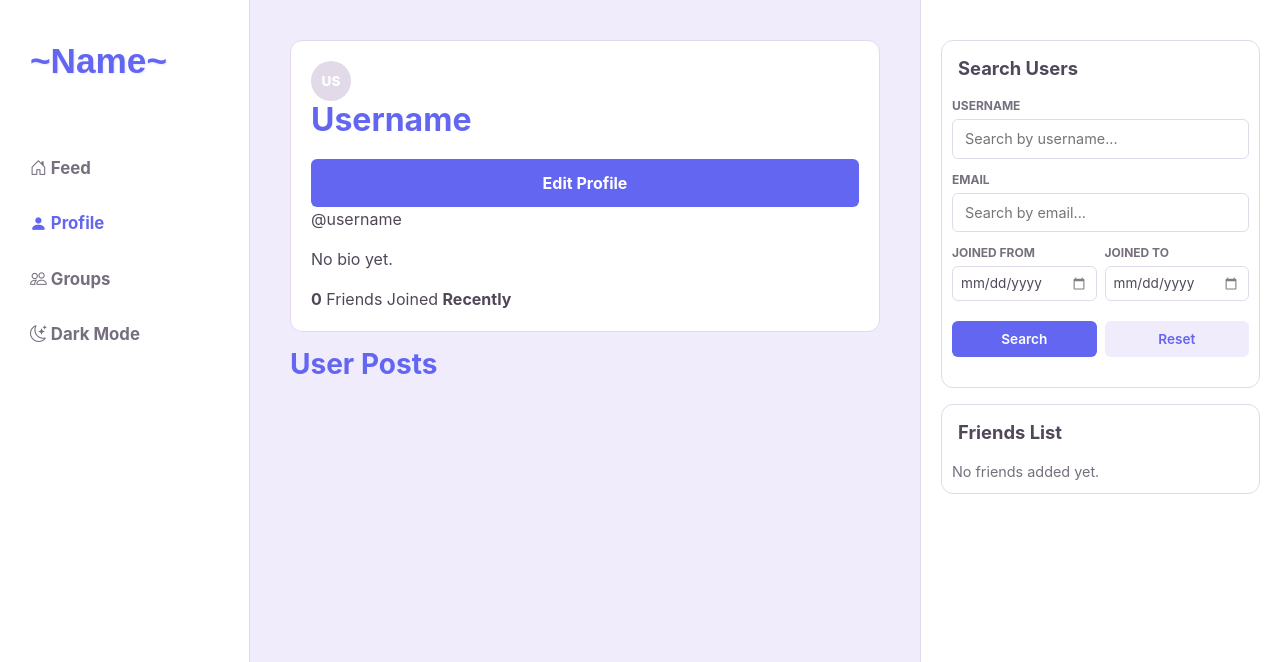
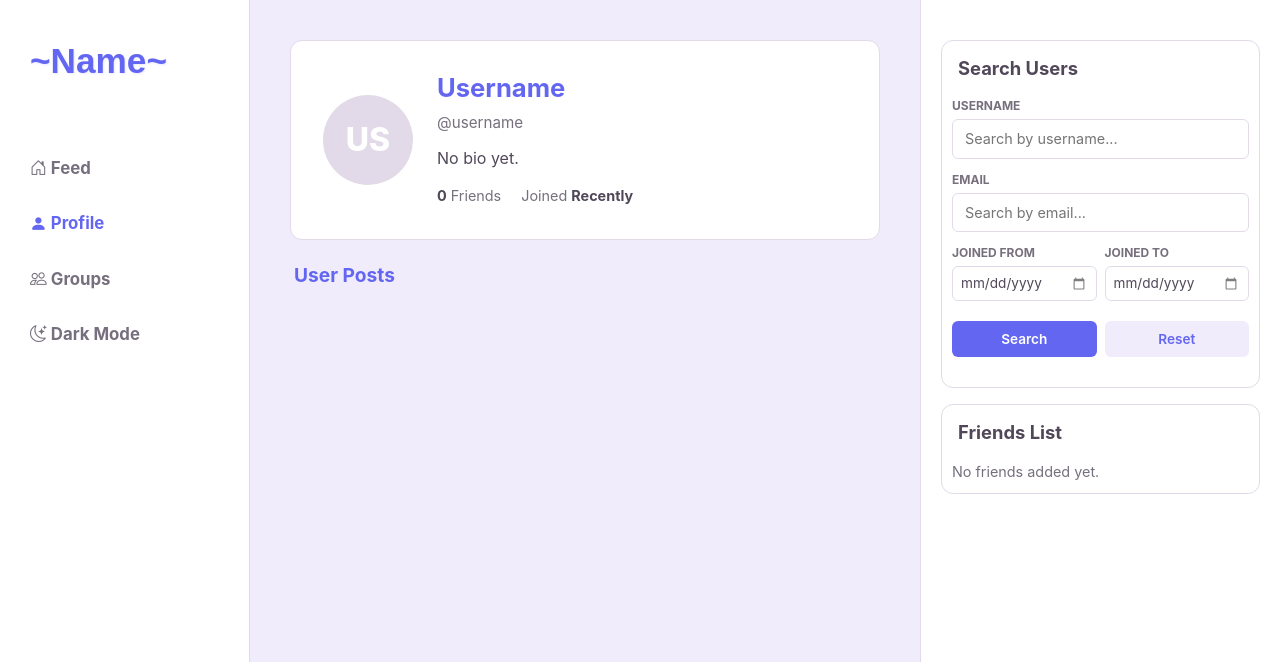
Before and after one commit to nicole-klempert/web-applications-final-project, a website: page public/profile.html in a window 1280 px wide. Shown: the top 662 px of the page. Drawn offline with nearby package versions, Linux system fonts and the light colour scheme; no server answers; sample sign-in values are in the browser's storage; a web font is replaced by a local one.

Commit message:
added missing css

```diff
--- a/public/css/feedStyle.css
+++ b/public/css/feedStyle.css
@@ -719,3 +719,97 @@ body.dark-mode .feed-tabs {
     flex-direction: column;
     gap: 8px;
 }
+
+/* profile page layout & details */
+.profile-card {
+    padding: 32px;
+    margin-bottom: 24px;
+}
+
+.profile-card-content {
+    display: flex;
+    align-items: center;
+    gap: 24px;
+    flex-wrap: wrap;
+}
+
+.profile-avatar {
+    width: 90px;
+    height: 90px;
+    font-size: 2rem;
+}
+
+.profile-details {
+    flex-grow: 1;
+}
+
+.profile-name-row {
+    display: flex;
+    align-items: center;
+    justify-content: space-between;
+    gap: 12px;
+    margin-bottom: 8px;
+}
+
+.profile-username {
+    margin: 0 !important;
+    font-size: 1.6rem !important;
+}
+
+.profile-action-btn {
+    width: auto;
+    padding: 8px 20px;
+    display: none;
+    /* toggled via JS */
+}
+
+.profile-handle {
+    color: var(--text-muted);
+    font-size: 0.95rem;
+    margin-bottom: 12px;
+}
+
+.profile-bio {
+    color: var(--text-main);
+    font-size: 1rem;
+    margin-bottom: 16px;
+    line-height: 1.4;
+}
+
+.profile-stats {
+    display: flex;
+    gap: 20px;
+    font-size: 0.9rem;
+    color: var(--text-muted);
+}
+
+.profile-stat-highlight {
+    color: var(--text-main);
+}
+
+.user-posts-header {
+    margin: 0 0 16px 4px;
+    font-size: 1.2rem !important;
+}
+
+/* modal customized classes */
+.profile-modal {
+    max-width: 450px;
+}
+
+.modal-textarea-custom {
+    border: 1px solid var(--border-color);
+    border-radius: 6px;
+    padding: 10px;
+    width: 100%;
+}
+
+.modal-btn-cancel {
+    width: auto;
+    padding: 8px 16px;
+}
+
+.modal-btn-save {
+    width: auto;
+    padding: 8px 20px;
+}
```
